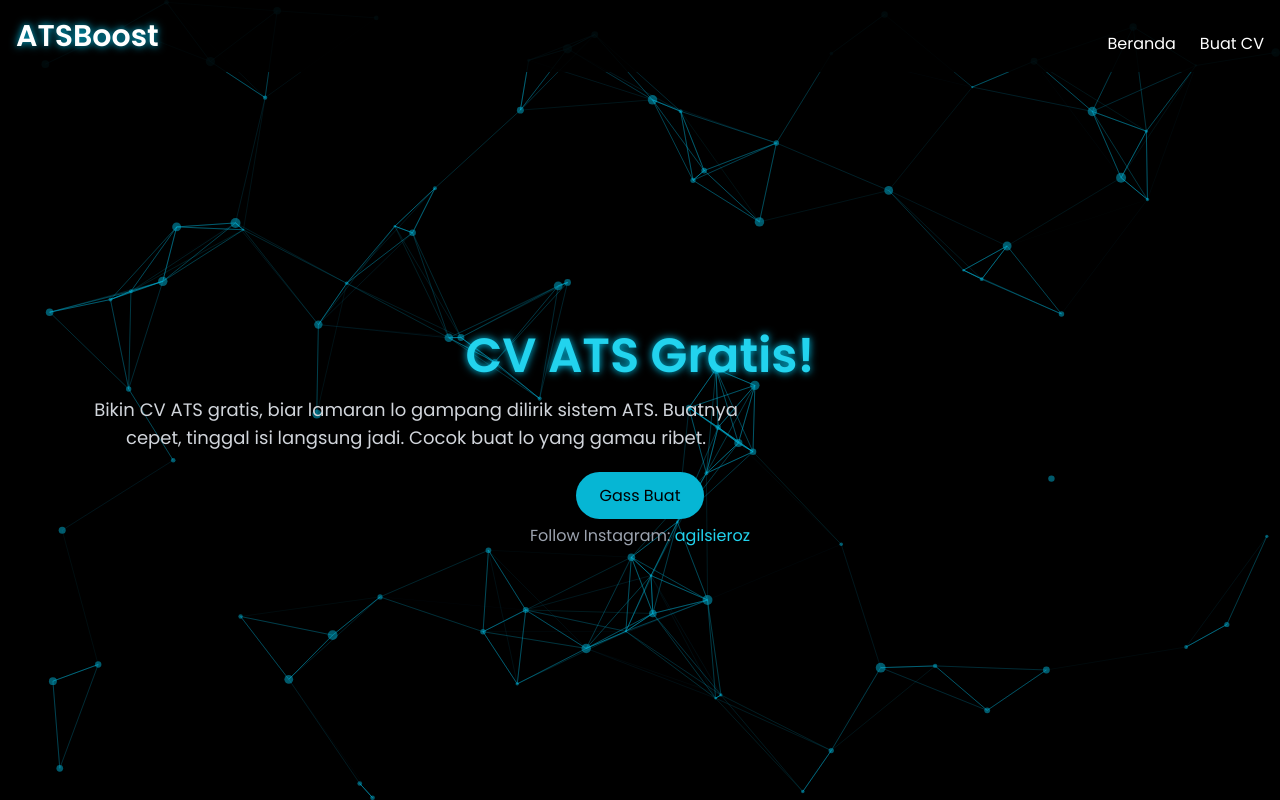
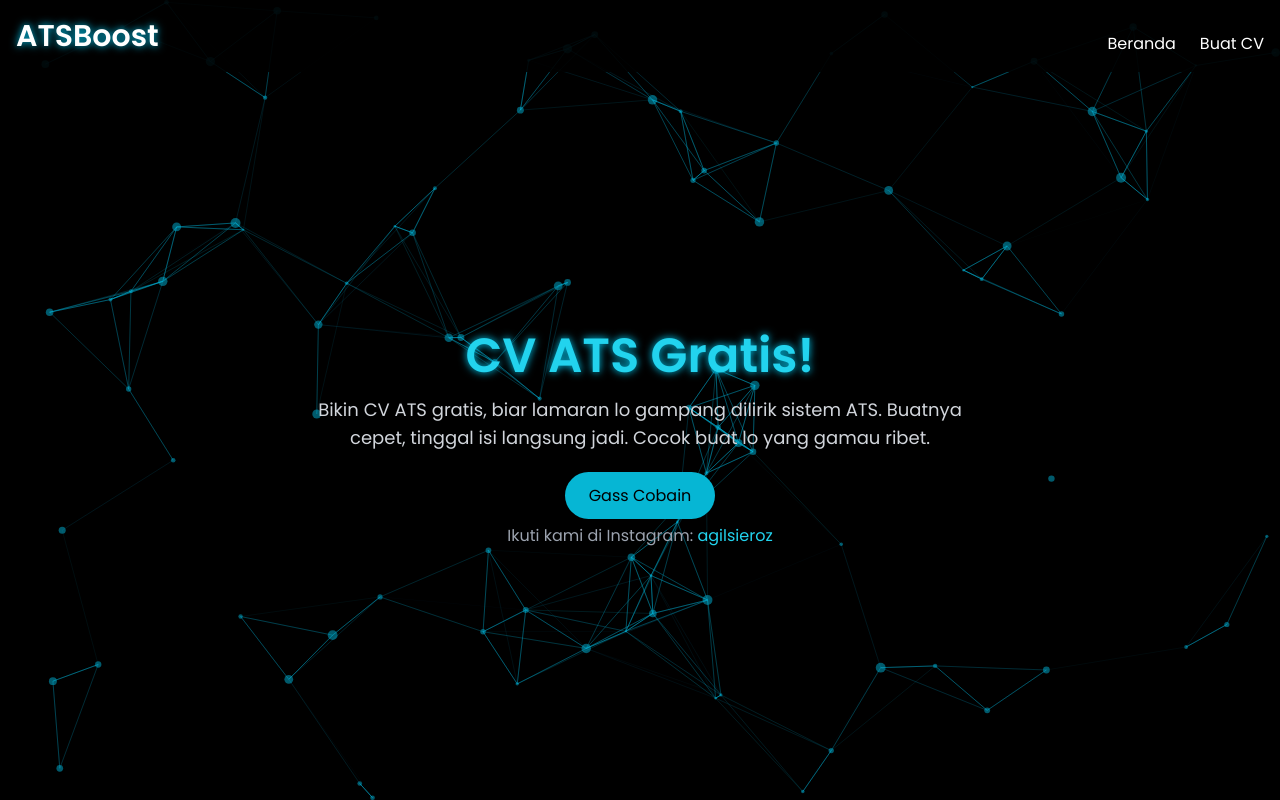
Before and after one commit to agil-sieroz/atsboost, a Next.js app: page / in a window 1280 px wide. Built offline with nearby package versions, Linux system fonts and the light colour scheme.

Commit message:
Center homepage text with mx-auto and text-center

```diff
--- a/app/page.tsx
+++ b/app/page.tsx
@@ -4,18 +4,18 @@ export default function Home() {
   return (
     <div className="min-h-screen flex flex-col justify-center items-center pt-20">
       <Navbar />
-      <main className="container text-center">
+      <main className="container px-4 text-center">
         <h1 className="text-5xl font-bold text-cyan-400 mb-4 animate-glow">
           CV ATS Gratis!
         </h1>
-        <p className="text-lg text-gray-300 mb-8 max-w-2xl">
+        <p className="text-lg text-gray-300 mb-8 max-w-2xl mx-auto text-center">
           Bikin CV ATS gratis, biar lamaran lo gampang dilirik sistem ATS. Buatnya cepet, tinggal isi langsung jadi. Cocok buat lo yang gamau ribet.
         </p>
         <a href="/cv-form" className="bg-cyan-500 text-black px-6 py-3 rounded-full hover:bg-cyan-600 transition-colors">
-          Gass Buat
+          Gass Cobain
         </a>
         <p className="mt-4 text-gray-400">
-          Follow Instagram: <a href="https://instagram.com/agilsieroz" className="text-cyan-400 hover:underline" target="_blank">agilsieroz</a>
+          Ikuti kami di Instagram: <a href="https://instagram.com/agilsieroz" className="text-cyan-400 hover:underline" target="_blank">agilsieroz</a>
         </p>
       </main>
     </div>
```
